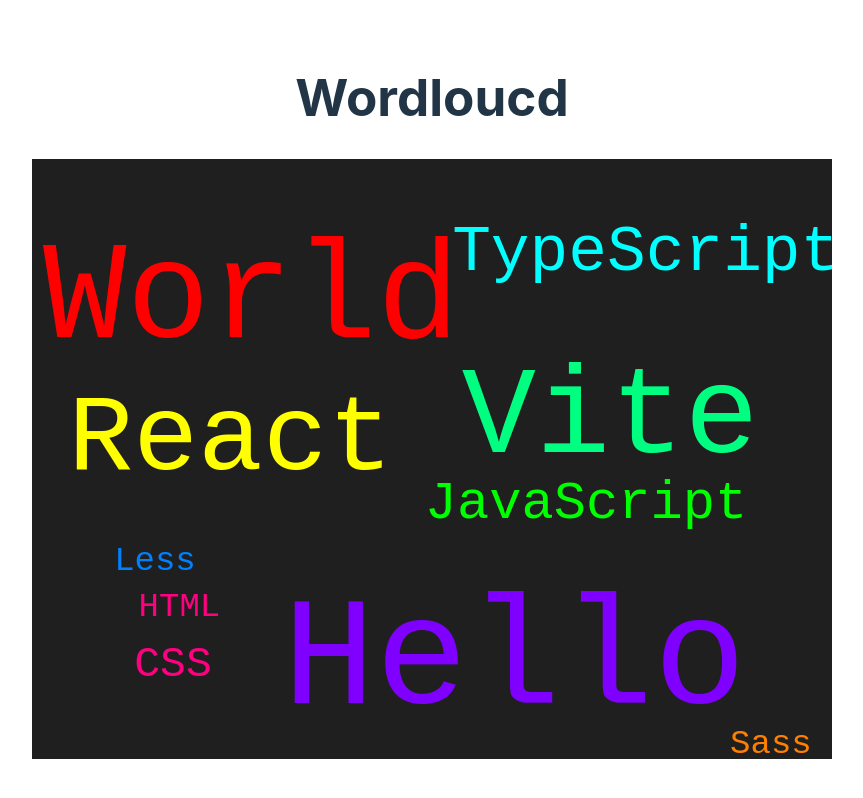
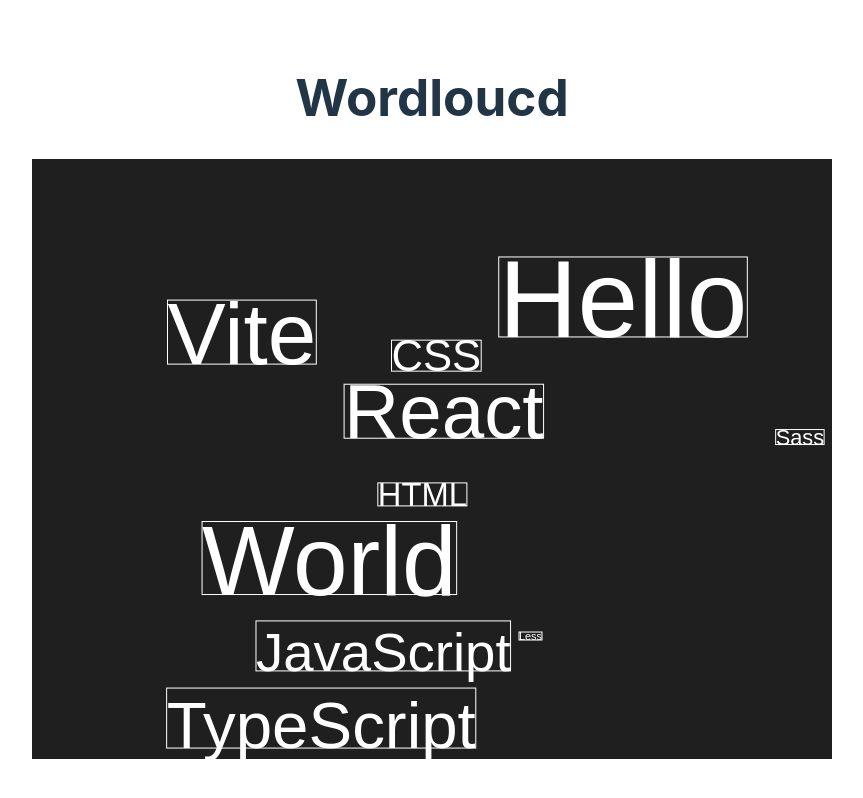
Before and after one commit to johansolbakken/wordcloud, a React (Vite) app: page / in a window 1280 px wide. Shown: the whole page, without its empty margins (208-1071 px from the left). Built offline with nearby package versions, Linux system fonts and the light colour scheme.

Commit message:
Some improvements on code

```diff
--- a/src/App.tsx
+++ b/src/App.tsx
@@ -26,7 +26,7 @@
     <div className="App">
       <h1>Wordloucd</h1>
       <p>{word?.text}</p>
-      <WordCloud words={words} onWordClicked={(word) => setWord(word)} />
+      <WordCloud words={words} onWordClicked={(word) => setWord(word)} showRects />
     </div>
   );
 }
--- a/src/components/WordCloud.tsx
+++ b/src/components/WordCloud.tsx
@@ -15,6 +15,7 @@
 type WordRect = {
   word: Word;
   rect: Rect;
+  size: number;
 };
 
 const intersects = (a: Rect, b: Rect) => {
@@ -26,12 +27,12 @@
   );
 };
 
-const isInBounds = (rect: Rect) => {
+const isInBounds = (rect: Rect, width: number, height: number) => {
   return (
     rect.x >= 0 &&
-    rect.y >= 0 &&
-    rect.x + rect.width <= 800 &&
-    rect.y + rect.height <= 600
+    rect.y - rect.height >= 0 &&
+    rect.x + rect.width <= width &&
+    rect.y + rect.height <= height
   );
 };
 
@@ -77,6 +78,84 @@
     return normalizedWords;
   };
 
+  const getRectFromScore = (
+    ctx: CanvasRenderingContext2D,
+    size: number,
+    font: string,
+    text: string,
+    score: number,
+    screenWidth: number,
+    screenHeight: number
+  ) => {
+    ctx.font = `${size * score}px ${font}`;
+
+    let metrics = ctx.measureText(text);
+    let fontHeight =
+      metrics.fontBoundingBoxAscent + metrics.fontBoundingBoxDescent;
+    let actualHeight =
+      metrics.actualBoundingBoxAscent + metrics.actualBoundingBoxDescent;
+
+    let width = metrics.width;
+    let height = actualHeight;
+    let x = Math.random() * (screenWidth - width);
+    let y = Math.random() * (screenHeight - height);
+    let rect: Rect = { x, y, width, height };
+
+    return rect;
+  };
+
+  const generateWordRects = (
+    ctx: CanvasRenderingContext2D,
+    size: number,
+    font: string,
+    words: Word[],
+    screenWidth: number,
+    screenHeight: number
+  ) => {
+    const wordRects: WordRect[] = [];
+    const usedSpace: Rect[] = [];
+
+    for (const word of words) {
+      let score = word.score;
+      let rect = getRectFromScore(
+        ctx,
+        size,
+        font,
+        word.text,
+        score,
+        screenWidth,
+        screenHeight
+      );
+
+      let tries = 0;
+      while (
+        !isInBounds(rect, screenWidth, screenHeight) ||
+        usedSpace.some((r) => intersects(r, rect))
+      ) {
+        rect = getRectFromScore(
+          ctx,
+          size,
+          font,
+          word.text,
+          score,
+          screenWidth,
+          screenHeight
+        );
+
+        if (tries > 1000) {
+          score = score * 0.9;
+        }
+
+        tries++;
+      }
+
+      usedSpace.push(rect);
+      wordRects.push({ word, rect, size: size * score });
+    }
+
+    return wordRects;
+  };
+
   useEffect(() => {
     const canvas = ref.current;
     if (!canvas) return;
@@ -84,58 +163,42 @@
     // Background color
     const ctx = canvas.getContext("2d");
     if (!ctx) return;
+
+    const screenWidth = canvas.width;
+    const screenHeight = canvas.height;
+
     ctx.fillStyle = "#1f1f1f";
-    ctx.fillRect(0, 0, 800, 600);
+    ctx.fillRect(0, 0, screenWidth, screenHeight);
 
+    const font = "Arial";
     const words = preprocessWords();
+    const wordRects = generateWordRects(
+      ctx,
+      600,
+      font,
+      words,
+      screenWidth,
+      screenHeight
+    );
 
-    const wordRects: WordRect[] = [];
-    const usedSpace: Rect[] = [];
-
-    const ratio = 0.5;
-    let size = 1000;
-    let i = 0;
-    const minHeight = 40;
-
-    for (const word of words) {
-      let height = size * word.score;
-      if (height < minHeight) {
-        height = minHeight;
-      }
-      let width = height * ratio * word.text.length;
-      let x = Math.random() * (800 - width);
-      let y = Math.random() * (600 - height);
-      let rect: Rect = { x, y, width, height };
-
-      let tries = 0;
-      while (!isInBounds(rect) || usedSpace.some((r) => intersects(r, rect))) {
-        height = size * word.score;
-        if (height < minHeight) {
-          height = minHeight;
-        }
-        width = height * ratio * word.text.length;
-        x = Math.random() * (800 - width);
-        y = Math.random() * (600 - height);
-        rect = { x, y, width, height };
-        if (tries > 1000) {
-          size -= 1;
-          tries = 0;
-        }
-        tries++;
-      }
-
-      ctx.fillStyle = colors[i];
-      ctx.font = `${height * 0.85}px Monospace`;
-      ctx.fillText(word.text, x, y + height);
+    for (const wordRect of wordRects) {
+      ctx.font = `${wordRect.size}px ${font}`;
+      ctx.fillStyle = "white";
+      ctx.fillText(
+        wordRect.word.text,
+        wordRect.rect.x,
+        wordRect.rect.y + wordRect.rect.height
+      );
 
       if (props.showRects ?? false) {
         ctx.strokeStyle = "white";
-        ctx.strokeRect(x, y, width, height);
+        ctx.strokeRect(
+          wordRect.rect.x,
+          wordRect.rect.y,
+          wordRect.rect.width,
+          wordRect.rect.height
+        );
       }
-
-      usedSpace.push(rect);
-      wordRects.push({ word, rect });
-      i = (i + 1) % colors.length;
     }
     setCurrentUsedSpace(wordRects);
   }, []);
```
